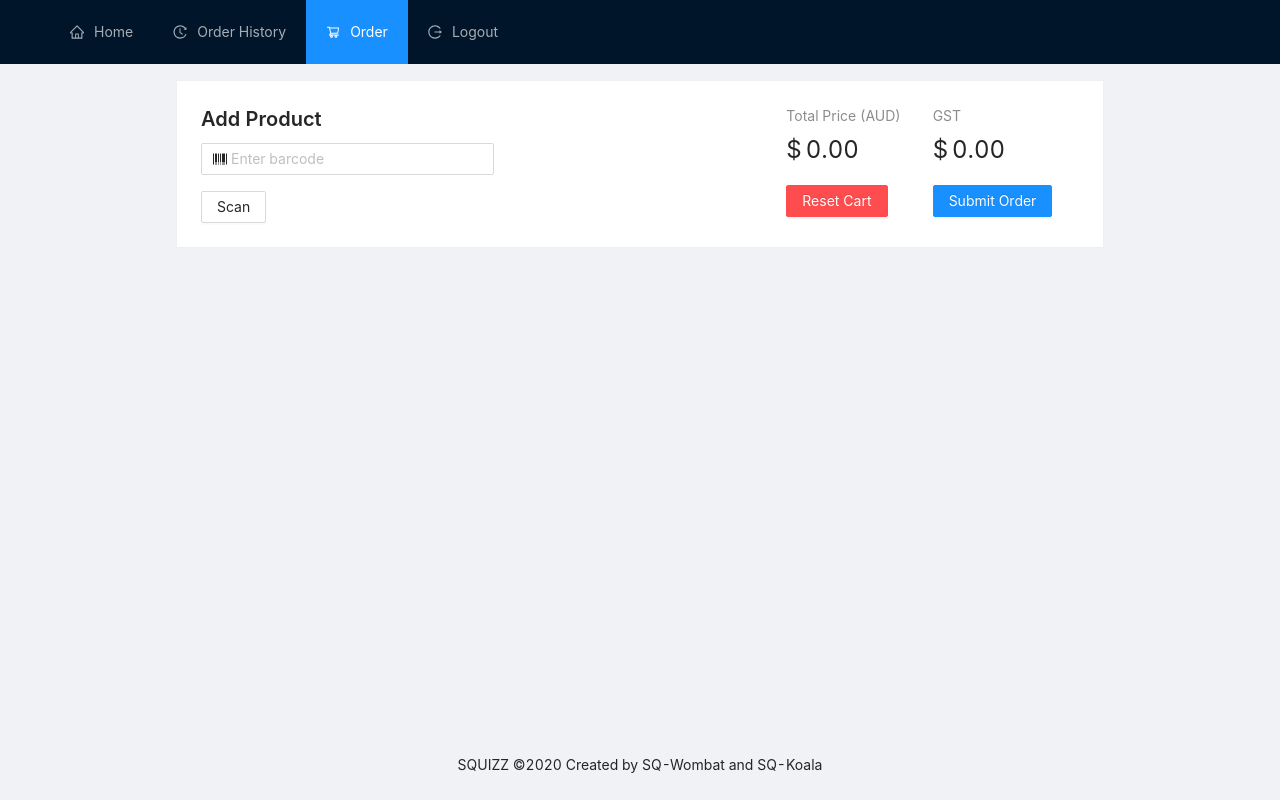
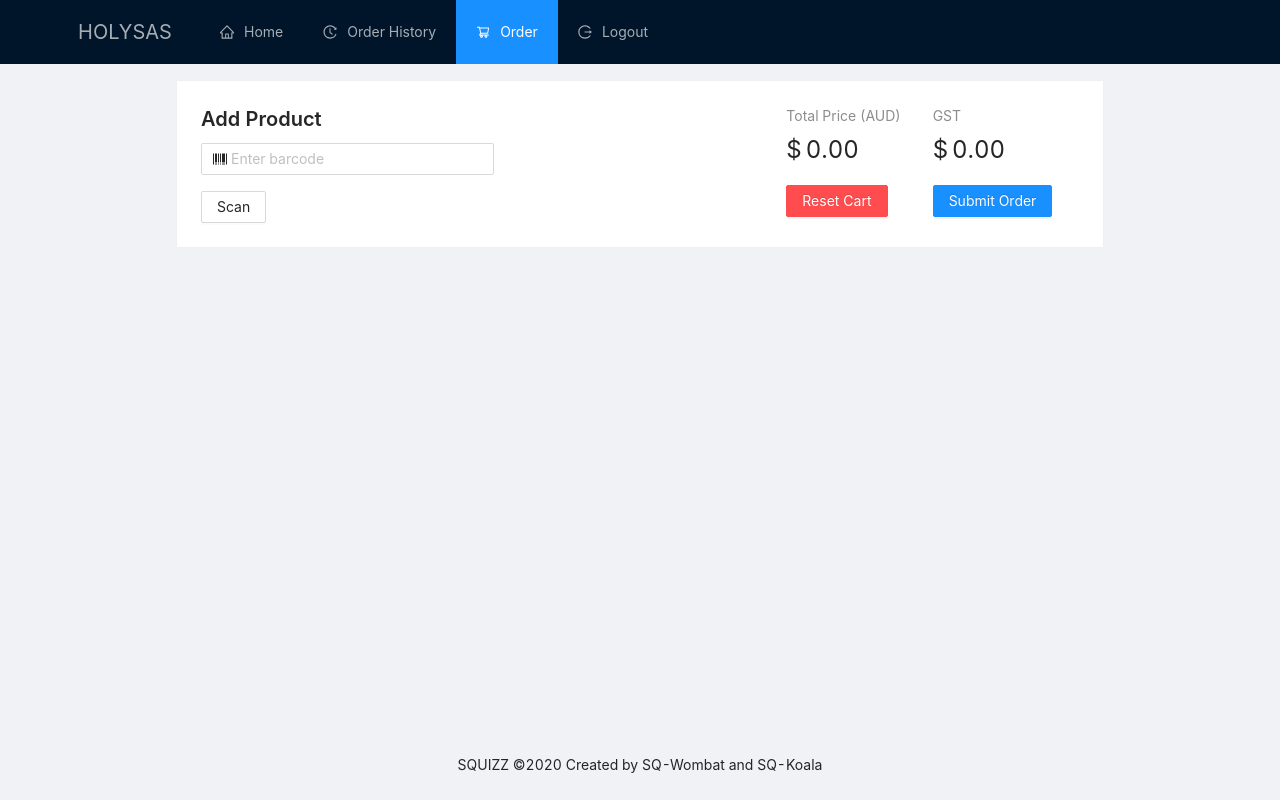
Before and after one commit to sqzstudentgit/frontend, a React app: page /order in a window 1280 px wide. Built offline with nearby package versions, Linux system fonts and the light colour scheme; what react-three-fiber would draw is missing.

Commit message:
Add brand name in navbar

```diff
--- a/src/index.html
+++ b/src/index.html
@@ -1,5 +1,6 @@
 <html>
 <head>
+    <link href="https://fonts.googleapis.com/css2?family=Roboto&display=swap" rel="stylesheet">
     <meta charset="utf-8"/>
     <meta name="viewport" content="width=device-width, initial-scale=1.0, maximum-scale=1.0, user-scalable=no">
     <title>SQUIZZ PROJECT</title>
--- a/src/pages/OrderPage.js
+++ b/src/pages/OrderPage.js
@@ -174,6 +174,7 @@ function OrderPage({ history }) {
       {/* Top navigation bar */}
       <Header style={{ position: 'fixed', zIndex: 1, width: '100%' }}>
         <Menu onClick={handleClick} theme="dark" mode="horizontal" defaultSelectedKeys={['/order']}>
+        <Menu.Item style={{ width: '150px', textAlign: 'center', fontFamily: "'Roboto', sans-serif;", fontSize: '1.25rem' }} key="/">HOLYSAS</Menu.Item>
           <Menu.Item icon={<HomeOutlined />} key="/">Home</Menu.Item>
           <Menu.Item icon={<HistoryOutlined />} key="/viewHistoryOrder">Order History</Menu.Item>
           <Menu.Item icon={<ShoppingCartOutlined />} key="/order">Order</Menu.Item>
```
